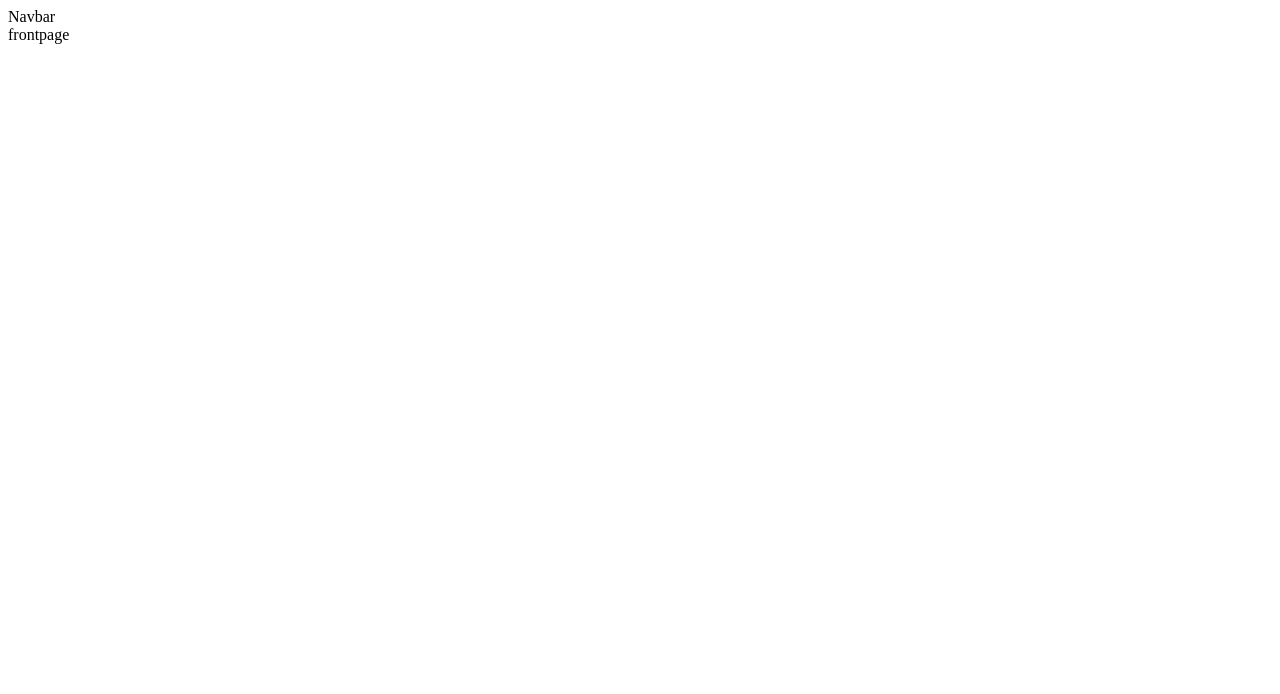
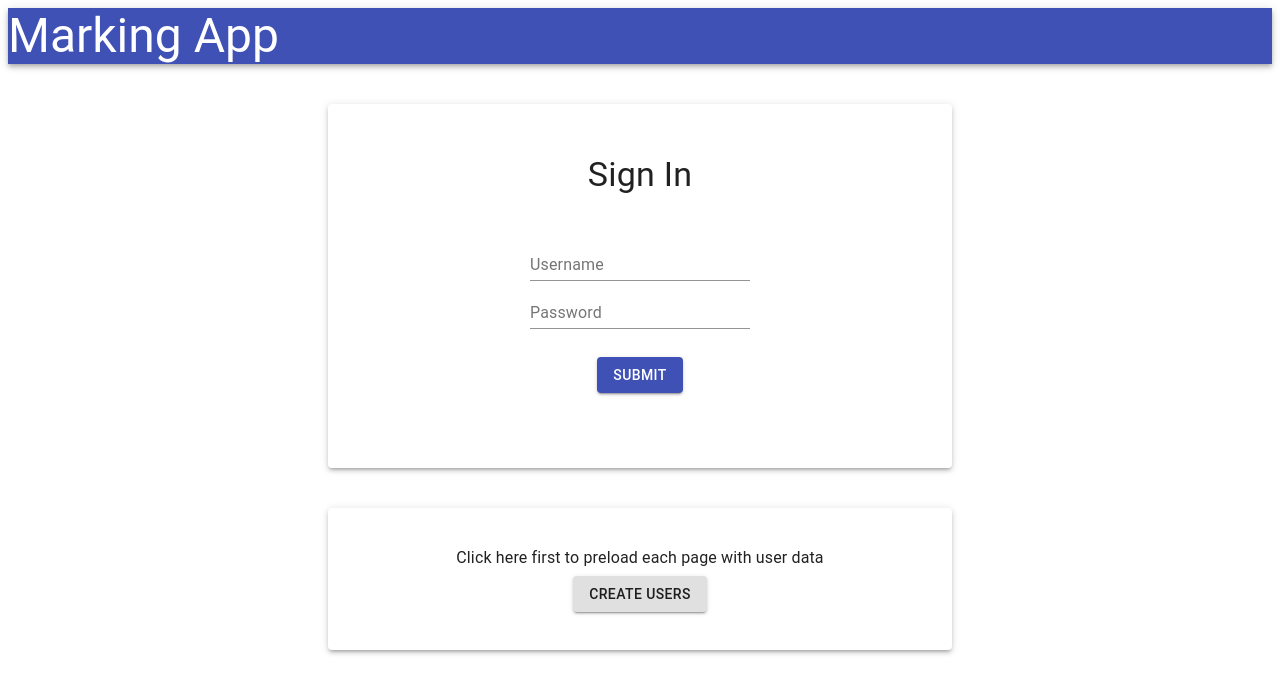
Before and after one commit to diegosestevez/marking, a React (Create React App) app in the folder client/: page /home in a window 1280 px wide. Shown: the top 694 px of the page. Built offline with nearby package versions, Linux system fonts and the light colour scheme.

Commit message:
front page styling + local storage auth

```diff
--- a/client/package.json
+++ b/client/package.json
@@ -3,9 +3,11 @@
   "version": "0.1.0",
   "private": true,
   "dependencies": {
+    "@material-ui/core": "^4.12.3",
     "@testing-library/jest-dom": "^5.14.1",
     "@testing-library/react": "^11.2.7",
     "@testing-library/user-event": "^12.8.3",
+    "material-ui": "^0.20.2",
     "react": "^17.0.2",
     "react-dom": "^17.0.2",
     "react-router-dom": "^5.3.0",
--- a/client/src/Components/Navagation.js
+++ b/client/src/Components/Navagation.js
@@ -1,11 +1,18 @@
-import React from 'react'
+import {AppBar, Typography} from '@material-ui/core';
+// import BeenhereIcon from '@material-ui/icons/Beenhere';
+import useStyles from './styles/styles';
 
-const Navagation = () => {
+const Navbar = () => {
+  const classes = useStyles();
+
     return (
-        <div>
-            Navbar
-        </div>
+     <AppBar position="static" className={classes.navbar}>
+       {/* <BeenhereIcon style={{fontSize:'50'}}/> */}
+        <Typography variant="h3">
+           Marking App
+        </Typography>
+      </AppBar>
     )
 }
 
-export default Navagation
+export default Navbar
--- /dev/null
+++ b/client/src/Components/styles/styles.js
@@ -0,0 +1,24 @@
+import { makeStyles } from '@material-ui/core/styles';
+
+const useStyles = makeStyles({
+    paper: {
+       margin: '5vh 25vw',
+       padding: '50px 25px',
+       textAlign: 'center'
+    },
+    form:{
+       display: 'flex',
+       padding: '25px 0',
+       flexDirection: 'column',
+       alignItems: 'center'
+    },
+    centerText: {
+      textAlign: 'center'
+   },
+   navbar: {
+      flexDirection: 'row',
+      alignItems: 'center'
+   }
+})
+
+export default useStyles
--- a/client/src/Pages/FrontPage.js
+++ b/client/src/Pages/FrontPage.js
@@ -1,11 +1,109 @@
-import React from 'react'
+import { useHistory } from 'react-router-dom';
+import React, {useState} from 'react';
+import { Button, Grid, Paper, Typography, TextField} from '@material-ui/core'
+import useStyles from './styles/styles';
 
 const FrontPage = () => {
-    return (
-        <div>
-            frontpage
-        </div>
+    const history = useHistory();
+    const classes = useStyles();
+
+    const [userName, setUserName] = useState('');
+    const [password, setPassword] = useState('')
+    const [loading, setLoading] = useState(false);
+    const [error, setError] = useState(null)
+
+
+    const signIn = (e) => {
+        e.preventDefault();
+
+        setLoading(true);
+
+        fetch(`http://localhost:8000/users/auth?user=${userName}&password=${password}`)
+        .then(res => res.json())
+        .then(data => {
+            setLoading(false);
+            setError(data.message);
+            // console.log(data);
+
+            let auth = {
+                "loggedIn": true,
+                "userId" : data.user._id,
+                "name": data.user.name,
+                "userType": data.user.usertype
+            }
+
+           localStorage.setItem('local_auth', JSON.stringify(auth));
+
+            if(data.user.usertype === 'Student'){
+                history.push(`/student/${data.user._id}`)
+            }else{
+                history.push('/instructor')
+            }
+
+
+        })
+        .catch(err => {
+            setLoading(false)
+            console.log(err + ' the url containing this user data does not exist')
+        })
+
+    }
+
+
+    const handleFetch = (e) => {
+                alert('Created all users from the database')
+                fetch('http://localhost:8000/users/create')
+                .catch(err => console.log(err))
+            }
+
+
+    return(
+        <>
+          <Paper  elevation={3} className={classes.paper}>
+            <Typography variant='h4' className={classes.centerText} gutterBottom>Sign In</Typography>
+             {error !== null && <p className={classes.error}>{error}</p>}
+                <form onSubmit={(e) => signIn(e)} className={classes.form}>
+                    <TextField
+                        label='Username'
+                        type='text'
+                        value={userName}
+                        onChange={(e) => setUserName(e.target.value)}
+                    >
+                    </TextField>
+                    <TextField
+                        label="Password"
+                        type="password"
+                        value={password}
+                        onChange={(e) => setPassword(e.target.value)}
+                    >
+                    </TextField>
+                    {!loading ?
+                    <Button
+                        type='submit'
+                        variant='contained'
+                        color='primary'
+                        className={classes.signInButton}
+                        >
+                        Submit
+                    </Button>
+                    :
+                    <p>Loading... Please refresh your browser if you seen this message for more than 10 seconds</p>
+                    }
+                </form>
+            </Paper>
+            <Paper  elevation={3} className={classes.paper}>
+                <Grid container spacing={3} className={classes.root}>
+                <Typography variant="body1" gutterBottom>Click here first to preload each page with user data</Typography>
+                    <form onSubmit={handleFetch} >
+                        <Button type="submit" variant="contained">
+                            Create Users
+                        </Button>
+                    </form>
+                </Grid>
+            </Paper>
+        </>
     )
 }
 
+
 export default FrontPage
--- /dev/null
+++ b/client/src/Pages/styles/styles.js
@@ -0,0 +1,34 @@
+import { makeStyles } from '@material-ui/core/styles';
+
+const useStyles = makeStyles({
+    root:{
+        flexDirection: 'column',
+        alignItems: 'center',
+    },
+    paper: {
+       margin: '5vh 25vw',
+       padding: '50px'
+    },
+    centerText: {
+        textAlign: 'center'
+    },
+    form:{
+        display: 'flex',
+        padding: '25px 0',
+        flexDirection: 'column',
+        alignItems: 'center'
+     },
+    signInButton:{
+        marginTop: '1.75rem'
+    },
+    error:{
+        backgroundColor: '#8b0000',
+        color: 'white',
+        textAlign: 'center',
+        margin: 'auto',
+        width: '50%',
+        padding: '2px'
+    }
+})
+
+export default useStyles
```
Also changed, not shown: 1 other file (tests, documents, lock files or other folders).
